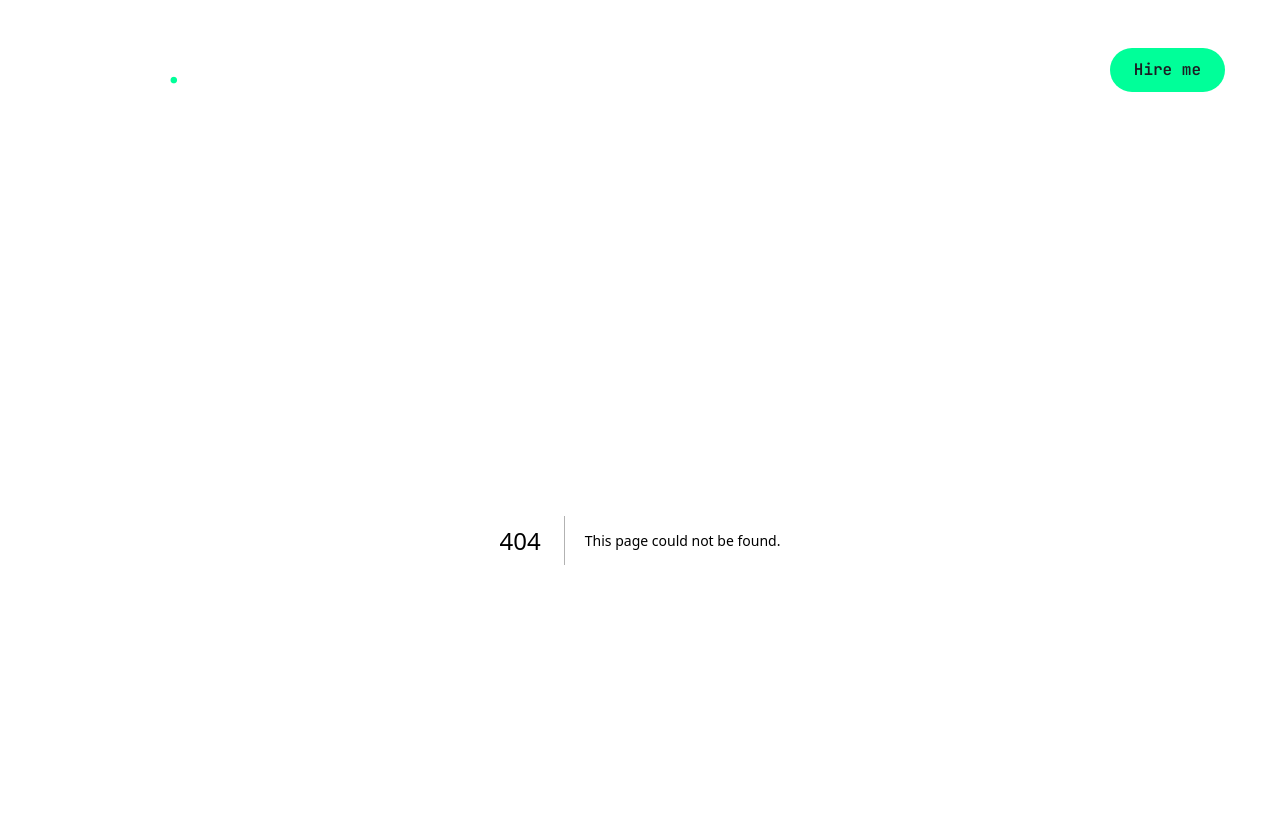
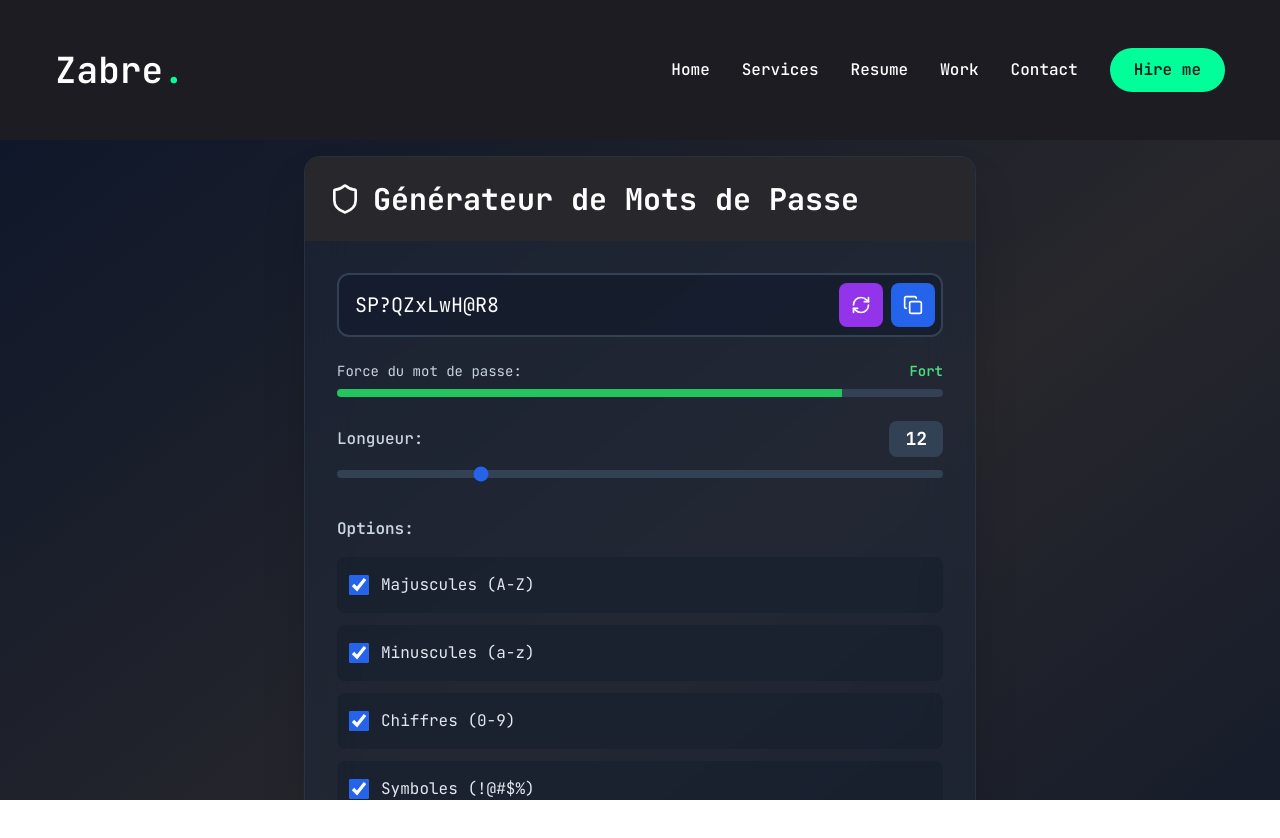
Before and after one commit to outis62/zabre-portfolio, a Next.js app: page /password-generator/password in a window 1280 px wide. Before the commit this address had no page. Shown: the top 838 px of the page. Built offline with nearby package versions, Linux system fonts and the light colour scheme.

Commit message:
added password generator

```diff
--- a/app/layout.jsx
+++ b/app/layout.jsx
@@ -3,6 +3,7 @@ import "./globals.css";
 import Header from "@/components/Header";
 import PageTransition from "@/components/PageTransition";
 import StairTransition from "@/components/StairTransition";
+import { ToastContainer } from "react-toastify";
 import Footer from "@/components/Footer";
 
 const jetbrainsMono = JetBrains_Mono({ subsets: ["latin"], weight: ["100", "200", "300", "400", "500", "600", "700", "800"], variable: "--font-jetbrainsMono"});
@@ -17,6 +18,15 @@ export default function RootLayout({ children }) {
     <html lang="en">
       <body className={jetbrainsMono.variable}>
         <Header />
+        <ToastContainer
+        position="top-right"
+        autoClose={5000}
+        hideProgressBar={false}
+        newestOnTop={false}
+        closeOnClick
+        pauseOnHover
+        draggable
+      />
         <StairTransition />
         <PageTransition>
           {children}
--- /dev/null
+++ b/app/password-generator/password/page.jsx
@@ -0,0 +1,211 @@
+"use client";
+
+import { useState, useEffect } from "react";
+import { Copy, RefreshCw, Check, Shield, AlertCircle } from "lucide-react";
+import { toast } from "react-toastify";
+import { usePasswordGenerator } from "@/hooks/password/usePasswordGenerator";
+
+export default function PasswordGenerator() {
+  const [length, setLength] = useState(12);
+  const [includeNumbers, setIncludeNumbers] = useState(true);
+  const [includeSymbols, setIncludeSymbols] = useState(true);
+  const [includeUppercase, setIncludeUppercase] = useState(true);
+  const [includeLowercase, setIncludeLowercase] = useState(true);
+  const [copied, setCopied] = useState(false);
+  const [strength, setStrength] = useState({
+    score: 0,
+    label: "Faible",
+    color: "bg-red-500",
+  });
+
+  const { password, generatePassword } = usePasswordGenerator({
+    length,
+    includeNumbers,
+    includeSymbols,
+    includeUppercase,
+    includeLowercase,
+  });
+
+const calculateStrength = (pwd) => {
+  let score = 0;
+  if (pwd.length >= 8) score++;
+  if (pwd.length >= 12) score++;
+  if (pwd.length >= 16) score++;
+  if (/[a-z]/.test(pwd) && /[A-Z]/.test(pwd)) score++;
+  if (/\d/.test(pwd)) score++;
+  if (/[^a-zA-Z0-9]/.test(pwd)) score++;
+
+  if (score <= 2) return { score, label: "Faible", color: "bg-red-500" };
+  if (score <= 4) return { score, label: "Moyen", color: "bg-yellow-500" };
+  return { score, label: "Fort", color: "bg-green-500" };
+};
+
+
+  useEffect(() => {
+    if (password) setStrength(calculateStrength(password));
+  }, [password]);
+
+  const copyToClipboard = async () => {
+    try {
+      await navigator.clipboard.writeText(password);
+      setCopied(true);
+      toast.success("Mot de passe copié avec succès !");
+      setTimeout(() => setCopied(false), 2000);
+    } catch (err) {
+      console.error("Erreur de copie:", err);
+    }
+  };
+
+  const strengthPercentage = (strength.score / 6) * 100;
+
+  return (
+    <div className="min-h-screen bg-gradient-to-br from-slate-900 via-[#27272c] to-slate-900 flex items-center justify-center p-4">
+      <div className="w-full max-w-2xl bg-slate-800/50 backdrop-blur-xl rounded-2xl shadow-2xl border border-slate-700/50 overflow-hidden">
+        {/* Header */}
+        <div className="bg-gradient-to-r from-[#27272c] to-[#27272c] p-6">
+          <div className="flex items-center gap-3">
+            <Shield className="w-8 h-8 text-white" />
+            <h1 className="text-3xl font-bold text-white">
+              Générateur de Mots de Passe
+            </h1>
+          </div>
+        </div>
+
+        <div className="p-8 space-y-6">
+          {/* Password Display */}
+          <div className="relative">
+            <div className="bg-slate-900/50 border-2 border-slate-700 rounded-xl p-4 font-mono text-xl text-white break-all min-h-[60px] flex items-center">
+              {password || "Configurez les options"}
+            </div>
+            <div className="absolute right-2 top-1/2 -translate-y-1/2 flex gap-2">
+              <button
+                onClick={generatePassword}
+                className="p-3 bg-purple-600 hover:bg-purple-700 rounded-lg transition-all hover:scale-110 active:scale-95"
+                title="Régénérer"
+              >
+                <RefreshCw className="w-5 h-5 text-white" />
+              </button>
+              <button
+                onClick={copyToClipboard}
+                className="p-3 bg-blue-600 hover:bg-blue-700 rounded-lg transition-all hover:scale-110 active:scale-95"
+                title="Copier"
+                disabled={!password}
+              >
+                {copied ? (
+                  <Check className="w-5 h-5 text-white" />
+                ) : (
+                  <Copy className="w-5 h-5 text-white" />
+                )}
+              </button>
+            </div>
+          </div>
+
+          {/* Strength Bar */}
+          <div className="space-y-2">
+            <div className="flex items-center justify-between text-sm">
+              <span className="text-slate-300">Force du mot de passe:</span>
+              <span
+                className={`font-semibold ${
+                  strength.label === "Fort"
+                    ? "text-green-400"
+                    : strength.label === "Moyen"
+                    ? "text-yellow-400"
+                    : "text-red-400"
+                }`}
+              >
+                {strength.label}
+              </span>
+            </div>
+            <div className="h-2 bg-slate-700 rounded-full overflow-hidden">
+              <div
+                className={`h-full ${strength.color} transition-all duration-300`}
+                style={{ width: `${strengthPercentage}%` }}
+              />
+            </div>
+          </div>
+
+          {/* Length Slider */}
+          <div className="space-y-3">
+            <div className="flex items-center justify-between">
+              <label className="text-slate-300 font-medium">Longueur:</label>
+              <span className="text-white font-bold text-lg bg-slate-700 px-4 py-1 rounded-lg">
+                {length}
+              </span>
+            </div>
+            <input
+              type="range"
+              min="6"
+              max="32"
+              value={length}
+              onChange={(e) => setLength(Number(e.target.value))}
+              className="w-full h-2 bg-slate-700 rounded-lg appearance-none cursor-pointer accent-blue-600"
+            />
+          </div>
+
+          {/* Options */}
+          <div className="space-y-3">
+            <h3 className="text-slate-300 font-semibold mb-3">Options:</h3>
+            {[
+              {
+                label: "Majuscules (A-Z)",
+                state: includeUppercase,
+                setter: setIncludeUppercase,
+              },
+              {
+                label: "Minuscules (a-z)",
+                state: includeLowercase,
+                setter: setIncludeLowercase,
+              },
+              {
+                label: "Chiffres (0-9)",
+                state: includeNumbers,
+                setter: setIncludeNumbers,
+              },
+              {
+                label: "Symboles (!@#$%)",
+                state: includeSymbols,
+                setter: setIncludeSymbols,
+              },
+            ].map((option, index) => (
+              <label
+                key={index}
+                className="flex items-center gap-3 p-3 bg-slate-900/30 rounded-lg hover:bg-slate-900/50 cursor-pointer transition-colors"
+              >
+                <input
+                  type="checkbox"
+                  checked={option.state}
+                  onChange={(e) => option.setter(e.target.checked)}
+                  className="w-5 h-5 accent-blue-600 cursor-pointer"
+                />
+                <span className="text-slate-200">{option.label}</span>
+              </label>
+            ))}
+          </div>
+
+          {/* Security Tips */}
+          <div className="bg-blue-900/20 border border-blue-700/30 rounded-xl p-5 space-y-3">
+            <div className="flex items-center gap-2 text-blue-300 font-semibold mb-2">
+              <AlertCircle className="w-5 h-5" />
+              <h3>Conseils de sécurité</h3>
+            </div>
+            <ul className="space-y-2 text-sm text-slate-300">
+              <li>• Utilisez un mot de passe unique pour chaque compte.</li>
+              <li>• Activez l’authentification à deux facteurs (2FA).</li>
+              <li>• Changez vos mots de passe régulièrement.</li>
+              <li>• Ne partagez jamais vos mots de passe.</li>
+            </ul>
+            <div className="mt-4 pt-4 border-t border-blue-700/30">
+              <p className="text-xs text-slate-400">
+                <strong className="text-blue-300">Astuce:</strong> Utilisez un
+                gestionnaire comme{" "}
+                <span className="text-blue-300">Bitwarden</span>,{" "}
+                <span className="text-blue-300">1Password</span> ou{" "}
+                <span className="text-blue-300">KeePass</span>.
+              </p>
+            </div>
+          </div>
+        </div>
+      </div>
+    </div>
+  );
+}
--- /dev/null
+++ b/hooks/password/usePasswordGenerator.ts
@@ -0,0 +1,56 @@
+"use client";
+
+import { useState, useEffect } from "react";
+
+export interface PasswordOptions {
+  length: number;
+  includeNumbers: boolean;
+  includeSymbols: boolean;
+  includeUppercase: boolean;
+  includeLowercase: boolean;
+}
+
+export interface PasswordHook {
+  password: string;
+  generatePassword: () => void;
+}
+
+export function usePasswordGenerator({
+  length,
+  includeNumbers,
+  includeSymbols,
+  includeUppercase,
+  includeLowercase,
+}: PasswordOptions): PasswordHook {
+  const [password, setPassword] = useState<string>("");
+
+  const generatePassword = (): void => {
+    let charset = "";
+    if (includeLowercase) charset += "abcdefghijklmnopqrstuvwxyz";
+    if (includeUppercase) charset += "ABCDEFGHIJKLMNOPQRSTUVWXYZ";
+    if (includeNumbers) charset += "0123456789";
+    if (includeSymbols) charset += "!@#$%^&*()_+-=[]{}|;:,.<>?";
+
+    if (!charset) {
+      setPassword("");
+      return;
+    }
+
+    const array = new Uint8Array(length);
+    crypto.getRandomValues(array);
+
+    let newPassword = "";
+    for (let i = 0; i < length; i++) {
+      const randomIndex = Math.floor((array[i] / 255) * charset.length);
+      newPassword += charset[randomIndex];
+    }
+
+    setPassword(newPassword);
+  };
+
+  useEffect(() => {
+    generatePassword();
+  }, [length, includeNumbers, includeSymbols, includeUppercase, includeLowercase]);
+
+  return { password, generatePassword };
+}
--- a/package.json
+++ b/package.json
@@ -24,6 +24,7 @@
     "react-countup": "^6.5.3",
     "react-dom": "^18",
     "react-icons": "^5.2.1",
+    "react-toastify": "^11.0.5",
     "swiper": "^11.1.5",
     "tailwind-merge": "^2.4.0",
     "tailwindcss-animate": "^1.0.7"
```
Also changed, not shown: components/Nav.jsx (+16 -10 lines), components/password/Strength.ts (added), 1 other file (tests, documents, lock files or other folders).
